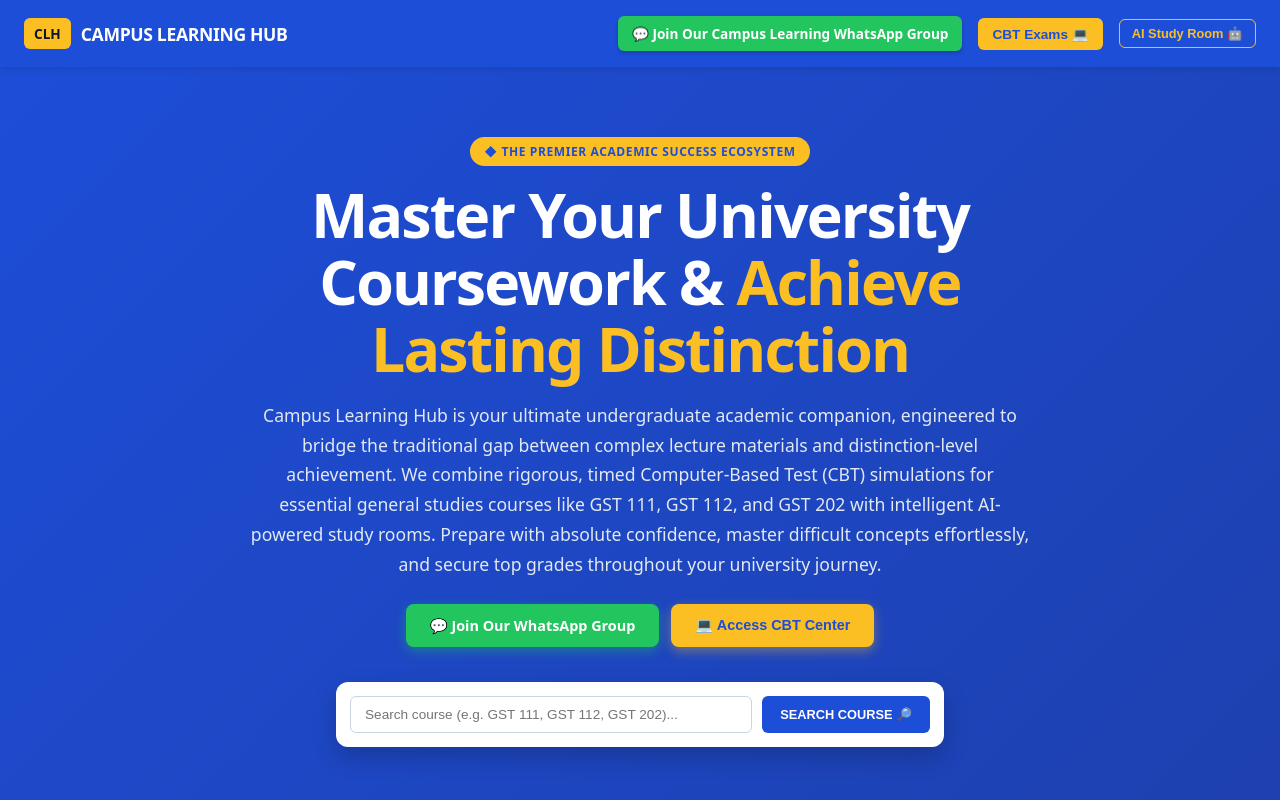
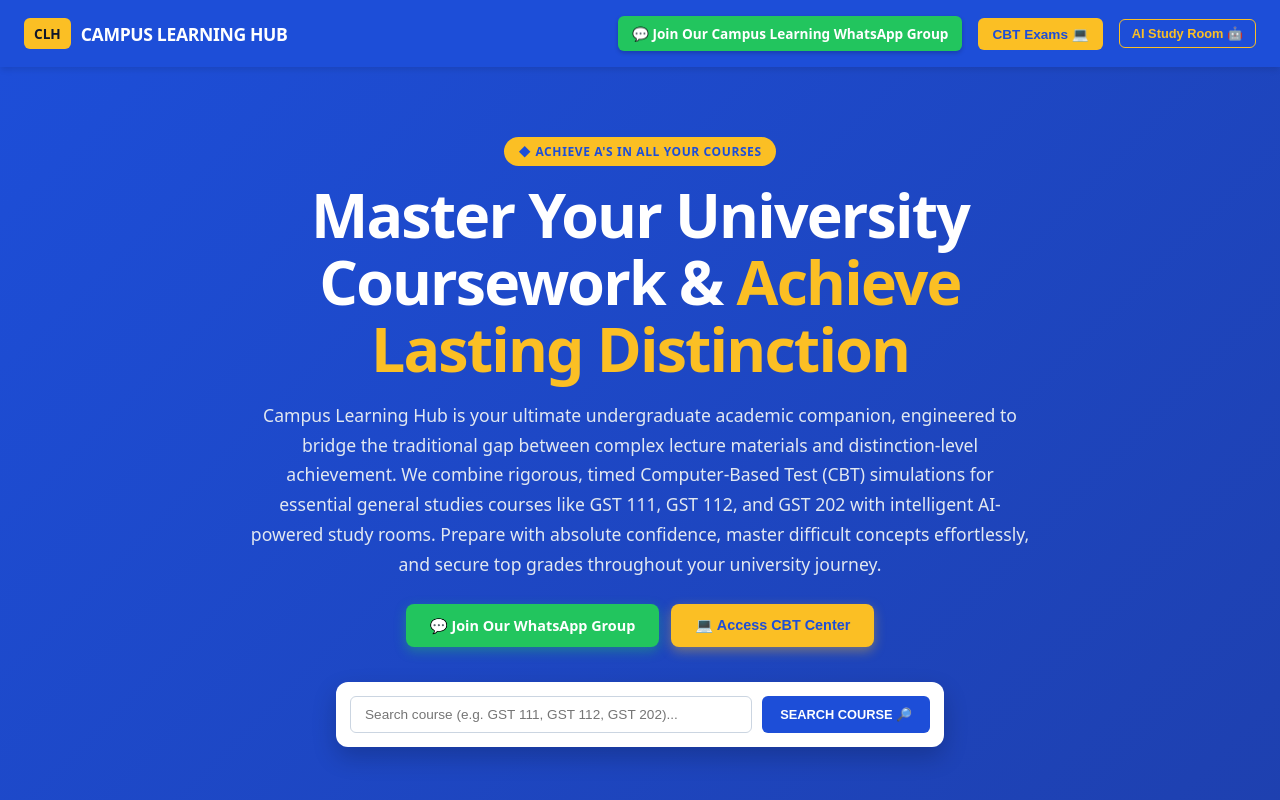
Before and after one commit to divinesaviour4-bit/LEARNING-MADE-EASY, a Next.js app: page / in a window 1280 px wide. Shown: the top 800 px of the page. Built offline with nearby package versions, Linux system fonts and the light colour scheme.

Commit message:
Update hero badge to read Achieve A's in All Your Courses

```diff
--- a/app/page.tsx
+++ b/app/page.tsx
@@ -287,11 +287,11 @@ export default function Home() {
         </div>
       </nav>
 
-      {/* Hero Banner Section with Rich Expanded Write-up */}
+      {/* Hero Banner Section with Updated Badge & Rich Write-up */}
       <div style={{ background: "linear-gradient(135deg, #1d4ed8 0%, #1e40af 100%)", color: "#ffffff", padding: "70px 20px", textAlign: "center", borderBottom: "4px solid #fbbf24" }}>
         <div style={{ maxWidth: "850px", margin: "0 auto" }}>
           <span style={{ background: "#fbbf24", color: "#1d4ed8", padding: "6px 14px", borderRadius: "20px", fontSize: "0.75rem", fontWeight: "900", letterSpacing: "0.05em", textTransform: "uppercase", display: "inline-block", marginBottom: "16px" }}>
-            ◆ The Premier Academic Success Ecosystem
+            ◆ Achieve A&apos;s in All Your Courses
           </span>
           <h1 style={{ fontSize: "clamp(2.5rem, 5vw, 3.8rem)", fontWeight: "900", margin: "0 0 18px 0", letterSpacing: "-0.03em", lineHeight: "1.1" }}>
             Master Your University Coursework & <span style={{ color: "#fbbf24" }}>Achieve Lasting Distinction</span>
```
